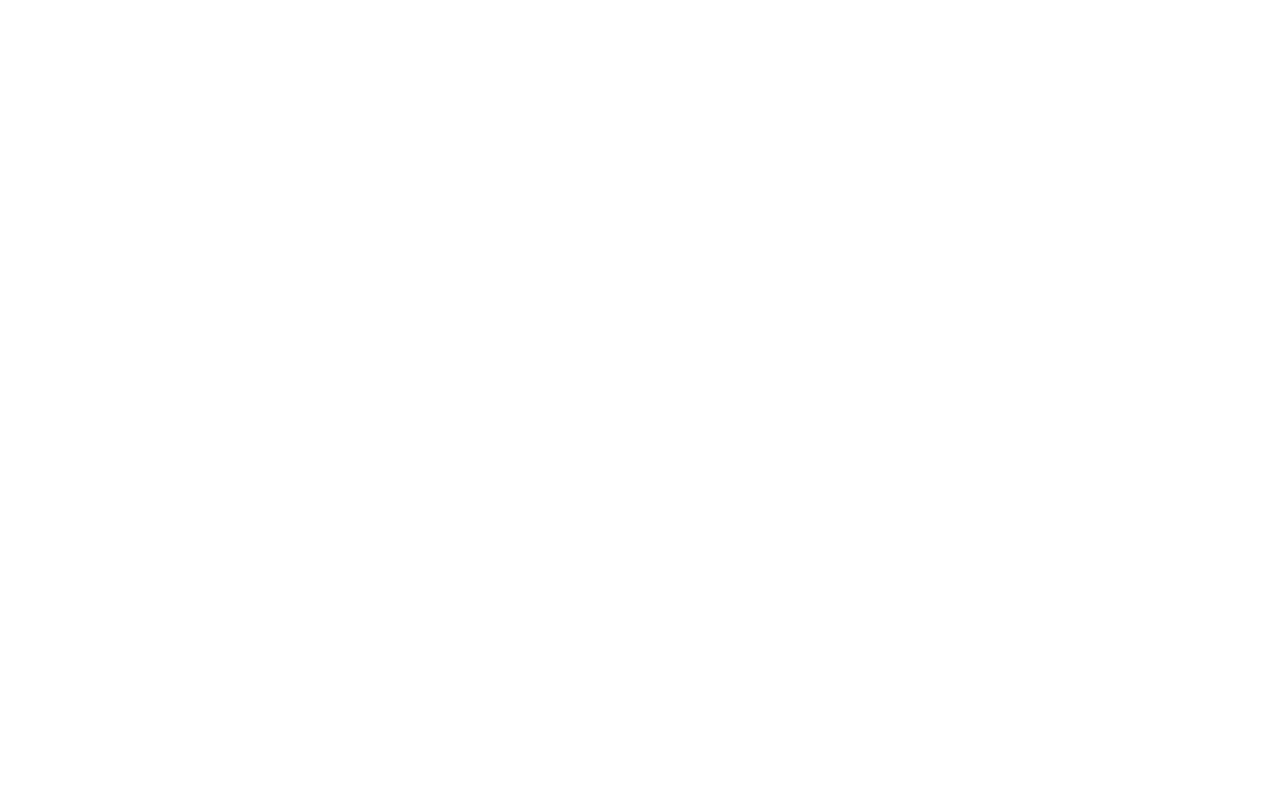
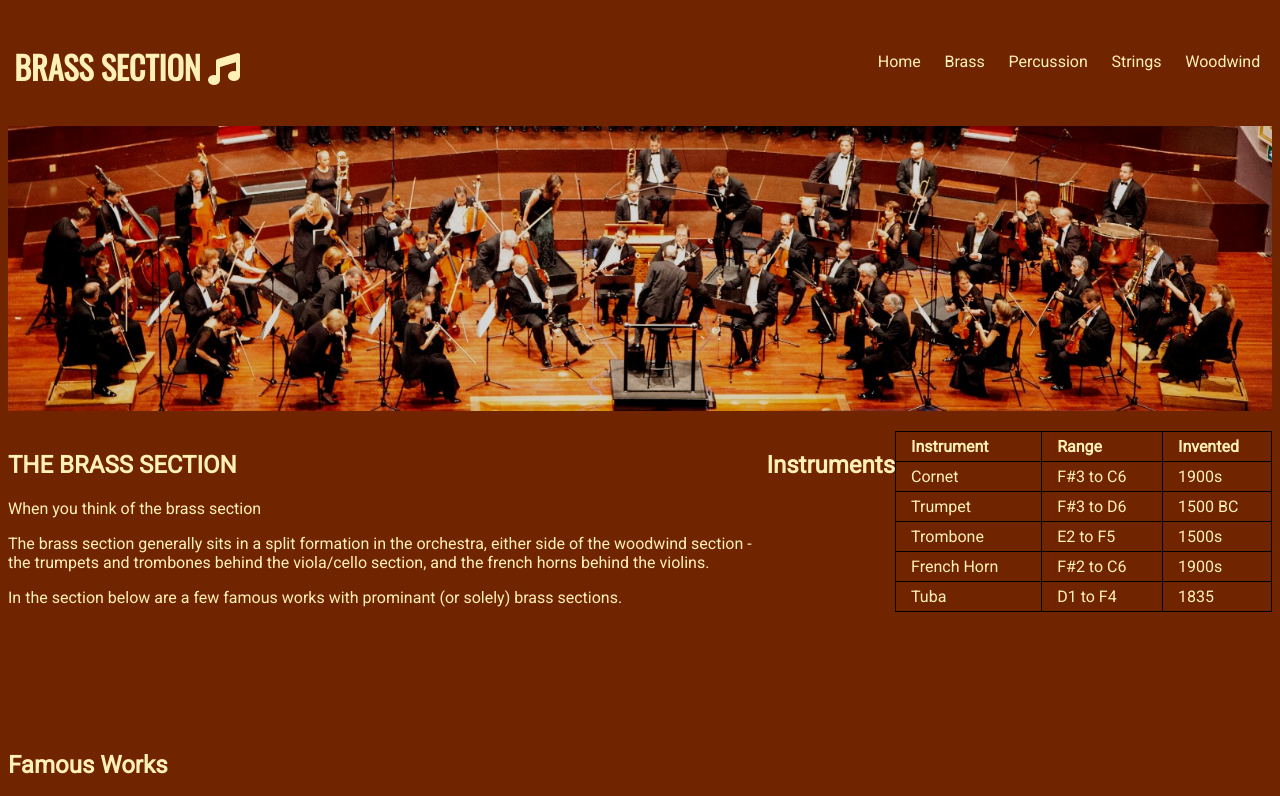
Before and after one commit to ChrisCherng/p1-orchestra-guide, a plain HTML site: page brass.html in a window 1280 px wide. Shown: the top 796 px of the page. Drawn offline with nearby package versions, Linux system fonts and the light colour scheme; grey boxes are pictures that could not be loaded.

Commit message:
Initial content and styling for Brass subpage including layout

```diff
--- a/assets/css/style.css
+++ b/assets/css/style.css
@@ -129,6 +129,47 @@ footer {
     margin: 0;
 }
 
+ /* Sub-page styles*/
+
+.section-info {
+    height: 300px;
+    width: 100%;
+    padding-top: 20px;
+}
+
+.section-info-title {
+    text-transform: uppercase;
+}
+
+.section-text {
+    width: 60%;
+    float: left;
+    display: inline;
+}
+
+.section-instruments {
+    width: 40%;
+    float: right;
+    display: inline;
+    display: flex;
+    justify-content: left;
+}
+
+.instruments-table {
+    border: 1px solid black;
+    width: 100%;
+    border-collapse: collapse;
+}
+
+.instruments-table th {
+    text-align: left;
+}
+
+.instruments-table th, td {
+    border: 1px solid black;
+    padding: 5px 0 5px 15px;
+}
+
 /* Media queries for smaller screens */
 @media (max-width: 1200px) {
     .page-title {
@@ -144,10 +185,6 @@ footer {
         float: left;
         width: 100%;
         padding: 0;
-    }
-
-    #menu ul {
-        padding-inline-start: 0;
     }
 
     #menu li {
--- a/brass.html
+++ b/brass.html
@@ -0,0 +1,94 @@
+<!DOCTYPE html>
+<html lang="en">
+<head>
+    <meta charset="UTF-8">
+    <meta http-equiv="X-UA-Compatible" content="IE=edge">
+    <meta name="viewport" content="width=device-width, initial-scale=1.0">
+    <meta name="description" content="Educational guide to the orchestra">
+    <meta name="keywords" content="orchestra, music, classical">
+
+    <link rel="stylesheet" href="assets/css/style.css">
+    <title>Brass Section</title>
+</head>
+<body>
+
+    <!-- Heading and navigation bar -->
+
+    <header>
+        <a href="index.html"><h1 class="page-title">Brass Section <i class="fas fa-music"></i></h1></a>
+        <nav id="menu">
+            <ul>
+                <li><a href="woodwind.html">Woodwind</a></li>
+                <li><a href="strings.html">Strings</a></li>
+                <li><a href="percussion.html">Percussion</a></li>
+                <li><a href="brass.html">Brass</a></li>
+                <li><a href="index.html">Home</a></li>
+            </ul>
+        </nav>
+    </header>
+
+    <section id="hero-image">
+        <img src="assets/images/orchestra-hero-image-2.jpeg">
+    </section>
+
+    <section class="section-info">
+        <div class="section-text">
+            <h2 class="section-info-title">The Brass Section</h2>
+            <p>When you think of the brass section </p>
+            <p>The brass section generally sits in a split formation in the orchestra, either side of the woodwind section - the trumpets and trombones behind the viola/cello section, and the french horns behind the violins.</p>
+            <p>In the section below are a few famous works with prominant (or solely) brass sections.</p>
+        </div>
+        <div class="section-instruments">
+            <h2>Instruments</h2>
+            <table class="instruments-table">
+                <tr>
+                    <th>Instrument</th>
+                    <th>Range</th>
+                    <th>Invented</th>
+                </tr>
+                <tr>
+                    <td>Cornet</td>
+                    <td>F#3 to C6</td>
+                    <td>1900s</td>
+                </tr>
+                <tr>
+                    <td>Trumpet</td>
+                    <td>F#3 to D6</td>
+                    <td>1500 BC</td>
+                </tr>
+                <tr>
+                    <td>Trombone</td>
+                    <td>E2 to F5</td>
+                    <td>1500s</td>
+                </tr>
+                <tr>
+                    <td>French Horn</td>
+                    <td>F#2 to C6</td>
+                    <td>1900s</td>
+                </tr>
+                <tr>
+                    <td>Tuba</td>
+                    <td>D1 to F4</td>
+                    <td>1835</td>
+                </tr>
+            </table>
+        </div>
+    </section>
+
+    <section class="section-videos">
+        <h2>Famous Works</h2>
+        <iframe width="560" height="315" src="https://www.youtube.com/embed/598i8b3HGrw" title="YouTube video player" frameborder="0" allow="accelerometer; clipboard-write; encrypted-media; gyroscope; picture-in-picture" allowfullscreen></iframe>
+        <iframe width="560" height="315" src="https://www.youtube.com/embed/UJbEgyhx1ng" title="YouTube video player" frameborder="0" allow="accelerometer; clipboard-write; encrypted-media; gyroscope; picture-in-picture" allowfullscreen></iframe>
+        <iframe width="560" height="315" src="https://www.youtube.com/embed/HKgk6G0lekQ" title="YouTube video player" frameborder="0" allow="accelerometer; clipboard-write; encrypted-media; gyroscope; picture-in-picture" allowfullscreen></iframe>
+    </section>
+
+    <footer>
+        <div>
+            <p>Copyright: Chris Cherng 2021</p>
+        </div>
+    </footer>
+
+    <!-- Font Awesome Script -->
+    <script src="https://kit.fontawesome.com/57f0585427.js" crossorigin="anonymous"></script>
+</body>
+</html>
```
